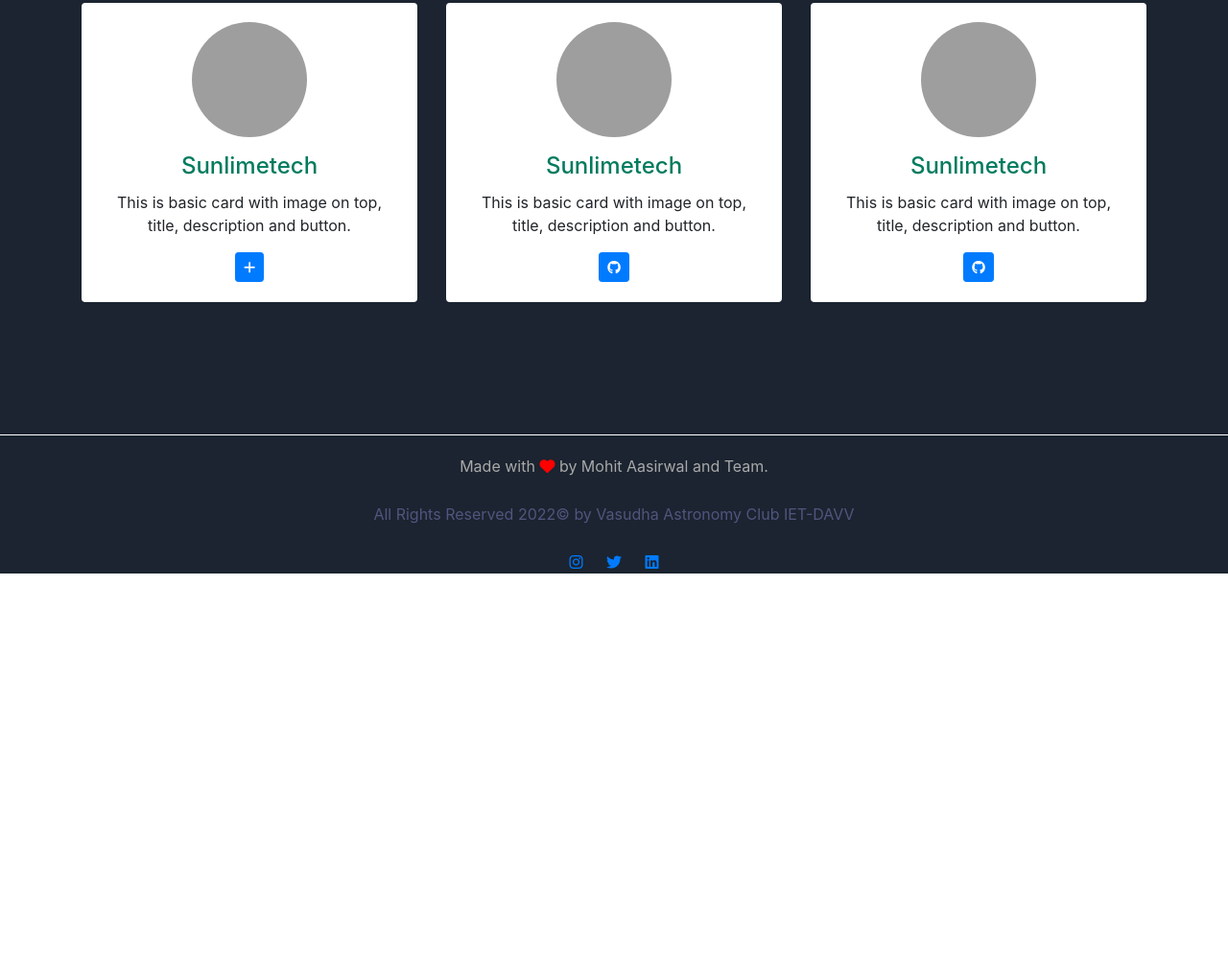
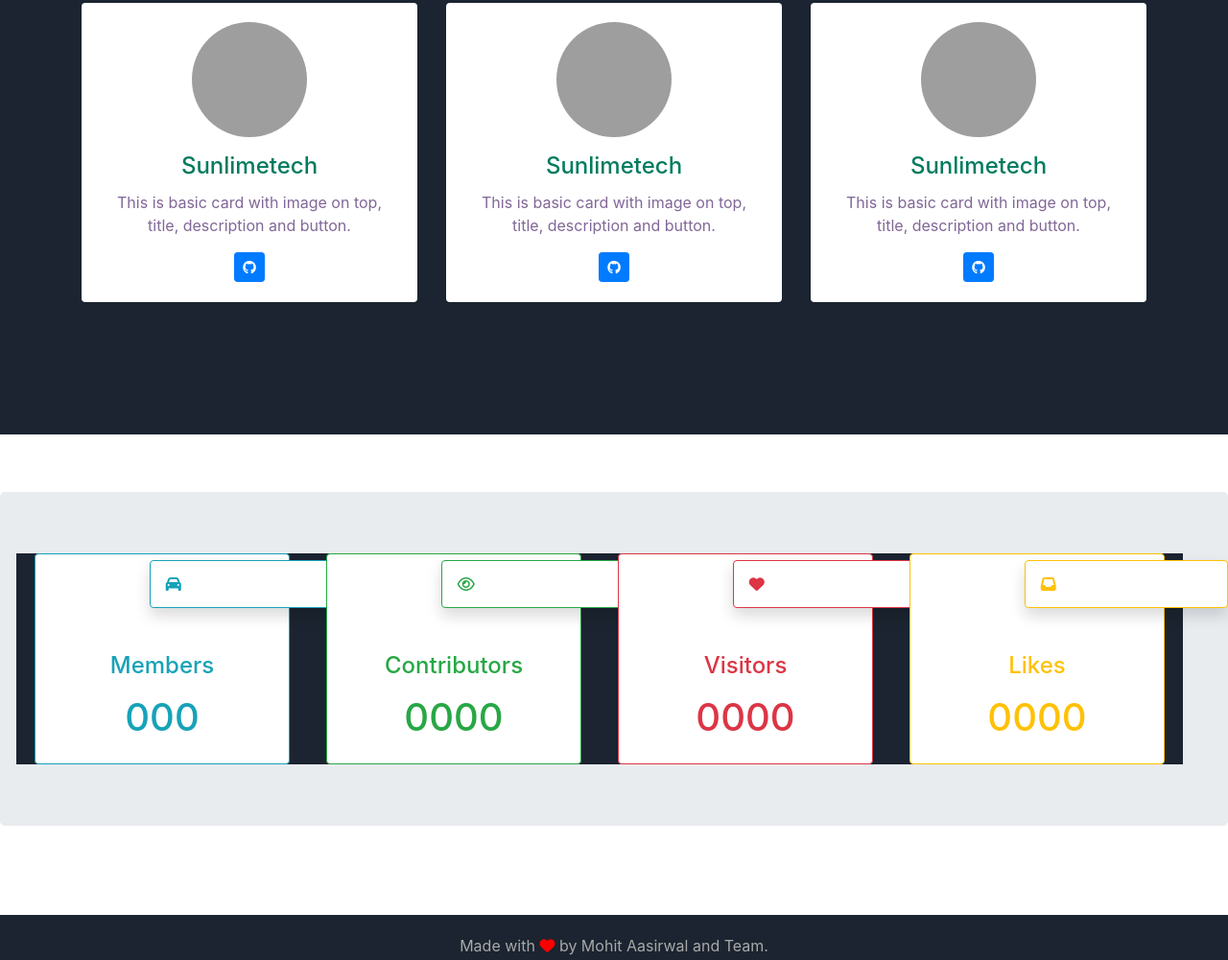
Before and after one commit to Mohit-Aasirwal/Vasudha-Astronomy-Club, a plain HTML site: page index.html in a window 1280 px wide. Shown: the part 955-1956 px from the top of the page at 96% size. Before the commit the page ends 1553 px from the top, so only its background shows below. Drawn offline with nearby package versions, Linux system fonts and the light colour scheme; grey boxes are pictures that could not be loaded; a web font is replaced by a local one.

Commit message:
19 august late night commit implemented cards and tried some experiments.

```diff
--- a/css/styles.css
+++ b/css/styles.css
@@ -9,11 +9,7 @@ body {
   border-top: 1rem dotted black;
   width: 20%;
   background-color: #1B2430;
-
 }
-
-
-
 /* *****************class selector******************* */
 .title {
   background-color: inherit;
@@ -131,13 +127,29 @@ section .section-title {
 }
 .row{
   background-color:#1B2430;
-  margin-top: ;
+
 }
 .frontside .card,
 .backside .card {
     min-height: 312px;
+    color: #816797;
 }
-
+@@media
+.info-cards{
+  background-color:#1B2430;
+  padding-left: 40px;
+  margin-top: 1px;
+}
+.my-card
+{
+    position:absolute;
+    left:40%;
+    top:-20px;
+    border-radius:50%;
+    margin: 10px;
+    padding-top: 0;
+    padding-bottom: 0;
+}
 .backside .card a {
     font-size: 18px;
     color: #007b5e !important;
--- a/index.html
+++ b/index.html
@@ -5,6 +5,12 @@
 <head>
   <meta charset="utf-8">
   <title>IETDAVV Astronomy Club</title>
+
+  <link rel="stylesheet" href="https://cdnjs.cloudflare.com/ajax/libs/font-awesome/4.7.0/css/font-awesome.css">
+  <link href="//maxcdn.bootstrapcdn.com/bootstrap/4.1.1/css/bootstrap.min.css" rel="stylesheet" id="bootstrap-css">
+<script src="//maxcdn.bootstrapcdn.com/bootstrap/4.1.1/js/bootstrap.min.js"></script>
+<script src="//cdnjs.cloudflare.com/ajax/libs/jquery/3.2.1/jquery.min.js"></script>
+
   <!-- bootstrap plugin -->
   <link href="https://cdn.jsdelivr.net/npm/bootstrap@5.1.3/dist/css/bootstrap.min.css" rel="stylesheet" integrity="sha384-1BmE4kWBq78iYhFldvKuhfTAU6auU8tT94WrHftjDbrCEXSU1oBoqyl2QvZ6jIW3" crossorigin="anonymous">
   <!-- CSS only -->
@@ -257,7 +263,7 @@
                       <p><img class=" img-fluid" src="https://sunlimetech.com/portfolio/boot4menu/assets/imgs/team/img_04.jpg" alt="card image"></p>
                       <h4 class="card-title">Sunlimetech</h4>
                       <p class="card-text">This is basic card with image on top, title, description and button.</p>
-                      <a href="https://www.fiverr.com/share/qb8D02" class="btn btn-primary btn-sm"><i class="fa fa-plus"></i></a>
+                      <a href="https://www.fiverr.com/share/qb8D02" class="btn btn-primary btn-sm"><i class="fa-brands fa-github"></i></a>
                     </div>
                   </div>
                 </div>
@@ -400,6 +406,43 @@
     </section>
     <!-- Team -->
   </section>
+  <section class="info-cards">
+
+
+
+<div class="jumbotron">
+<div class="row w-100">
+        <div class="col-md-3">
+            <div class="card border-info mx-sm-1 p-3">
+                <div class="card border-info shadow text-info p-3 my-card" ><span class="fa fa-car" aria-hidden="true"></span></div>
+                <div class="text-info text-center mt-3"><h4>Members</h4></div>
+                <div class="text-info text-center mt-2"><h1>000</h1></div>
+            </div>
+        </div>
+        <div class="col-md-3">
+            <div class="card border-success mx-sm-1 p-3">
+                <div class="card border-success shadow text-success p-3 my-card"><span class="fa fa-eye" aria-hidden="true"></span></div>
+                <div class="text-success text-center mt-3"><h4>Contributors</h4></div>
+                <div class="text-success text-center mt-2"><h1>0000</h1></div>
+            </div>
+        </div>
+        <div class="col-md-3">
+            <div class="card border-danger mx-sm-1 p-3">
+                <div class="card border-danger shadow text-danger p-3 my-card" ><span class="fa fa-heart" aria-hidden="true"></span></div>
+                <div class="text-danger text-center mt-3"><h4>Visitors</h4></div>
+                <div class="text-danger text-center mt-2"><h1>0000</h1></div>
+            </div>
+        </div>
+        <div class="col-md-3">
+            <div class="card border-warning mx-sm-1 p-3">
+                <div class="card border-warning shadow text-warning p-3 my-card" ><span class="fa fa-inbox" aria-hidden="true"></span></div>
+                <div class="text-warning text-center mt-3"><h4>Likes</h4></div>
+                <div class="text-warning text-center mt-2"><h1>0000</h1></div>
+            </div>
+        </div>
+     </div>
+</div>
+  </section>
   <section class="footer" style="padding: 0;">
     <div class="footer-div" style="text-align: center">
       <p style="color: darkgrey; padding: 20px 0 0;">Made with <i class="fa-solid fa-heart" style="color: red;"></i> by Mohit Aasirwal and Team.</p>
```
